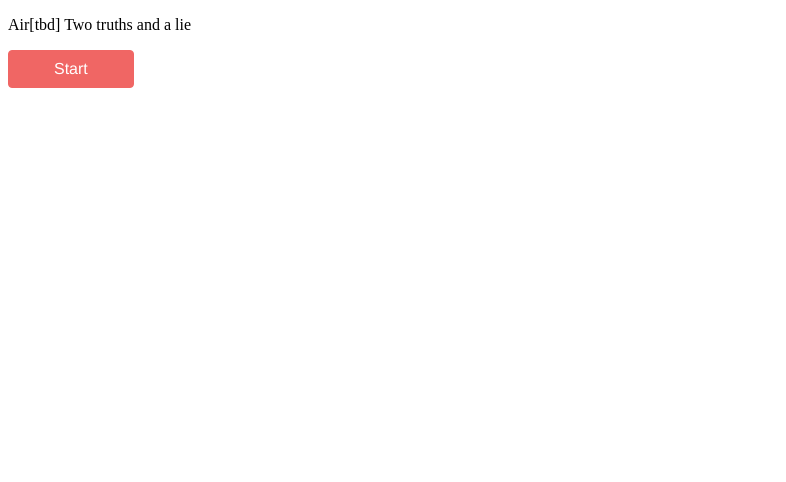
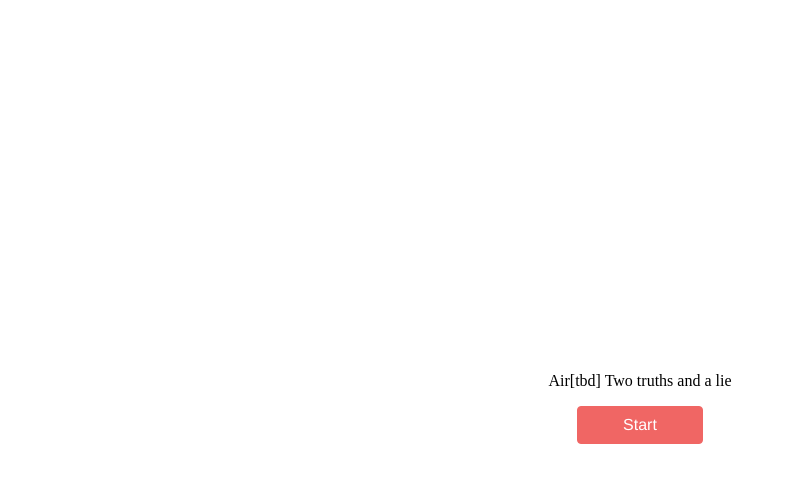
Before and after one commit to solastley/airbnb-intern-challenge, a React (Create React App) app: page / in a window 1280 px wide. Shown: the top 482 px of the page, without its empty margins (0-786 px from the left). Built offline with nearby package versions, Linux system fonts and the light colour scheme; the HTML template or start-up script is replaced by a standard one.

Commit message:
Add normalize.css and use flexbox to center content

```diff
--- a/package.json
+++ b/package.json
@@ -1,8 +1,9 @@
 {
-  "name": "temp-name",
+  "name": "airbnb-intern-challenge",
   "version": "0.1.0",
   "private": true,
   "dependencies": {
+    "normalize.css": "^7.0.0",
     "react": "^15.5.4",
     "react-dom": "^15.5.4"
   },
--- a/src/App.js
+++ b/src/App.js
@@ -1,14 +1,15 @@
 import React, { Component } from 'react';
+import '../node_modules/normalize.css/normalize.css';
 import Intro from './Intro';
 
 export default class App extends Component {
+  startGame() {
+    console.log("Click");
+  }
+
   render() {
 		return (
 			<Intro handleClick={this.startGame}/>
 		);
   }
-
-  startGame() {
-    console.log("Click");
-  }
 }
--- a/src/Intro.js
+++ b/src/Intro.js
@@ -1,9 +1,18 @@
 import React from 'react';
 import StartButton from './StartButton.js';
 
+const styles = {
+	width: '100vw',
+	height: '100vh',
+	display: 'flex',
+	flexDirection: 'column',
+	justifyContent: 'center',
+	alignItems: 'center',
+}
+
 export default function Intro({handleClick}) {
 	return (
-		<div>
+		<div style={styles}>
 			<p>Air[tbd] Two truths and a lie</p>
 			<StartButton
 				onClick={() => handleClick()}
```
Also changed, not shown: 1 other file (tests, documents, lock files or other folders).
